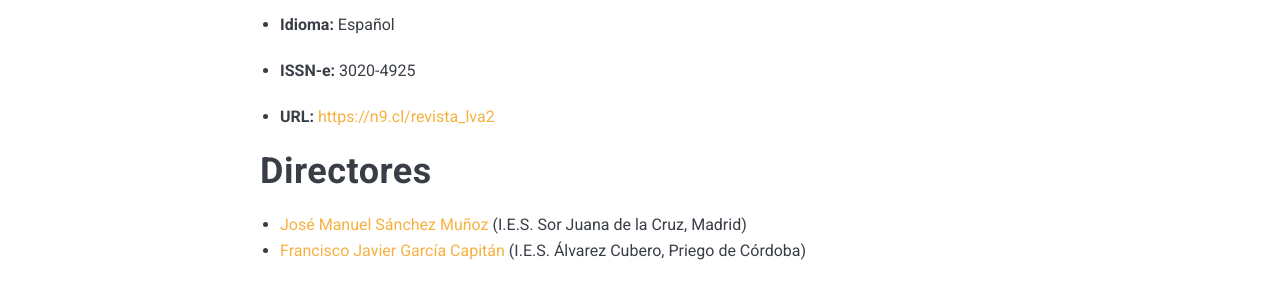
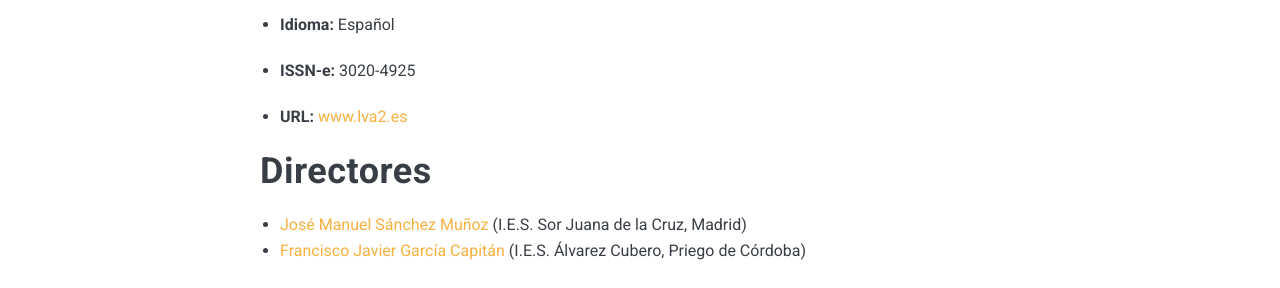
Before and after one commit to revistalva2/lva2.github.io, a Jekyll site: the page built from _pages/01-ficha_bibliografica.markdown, in a window 1280 px wide. Shown: the part 414-702 px from the top of the page. Built offline with Jekyll 4.4.1, drawn with Linux system fonts in a browser that asks for light colours; nearby versions of some CDN libraries.

Commit message:
Update 01-ficha_bibliografica.markdown

```diff
--- a/_pages/01-ficha_bibliografica.markdown
+++ b/_pages/01-ficha_bibliografica.markdown
@@ -16,7 +16,7 @@ permalink: /ficha_bibliografica/
 
 * **ISSN-e:** 3020-4925
 
-* **URL:** [https://n9.cl/revista_lva2](https://n9.cl/revista_lva2)
+* **URL:** [www.lva2.es](www.lva2.es)
 
 # Directores
 
```
